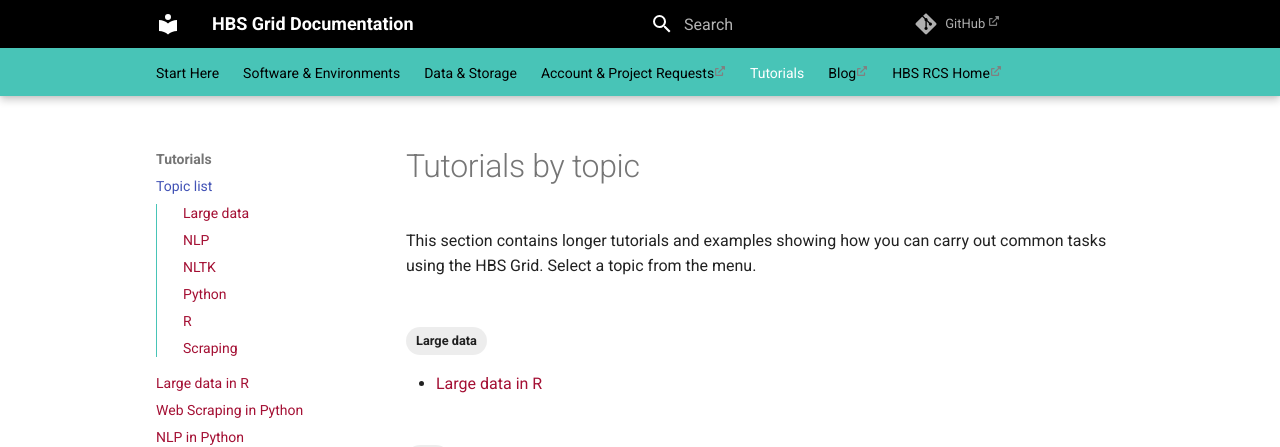
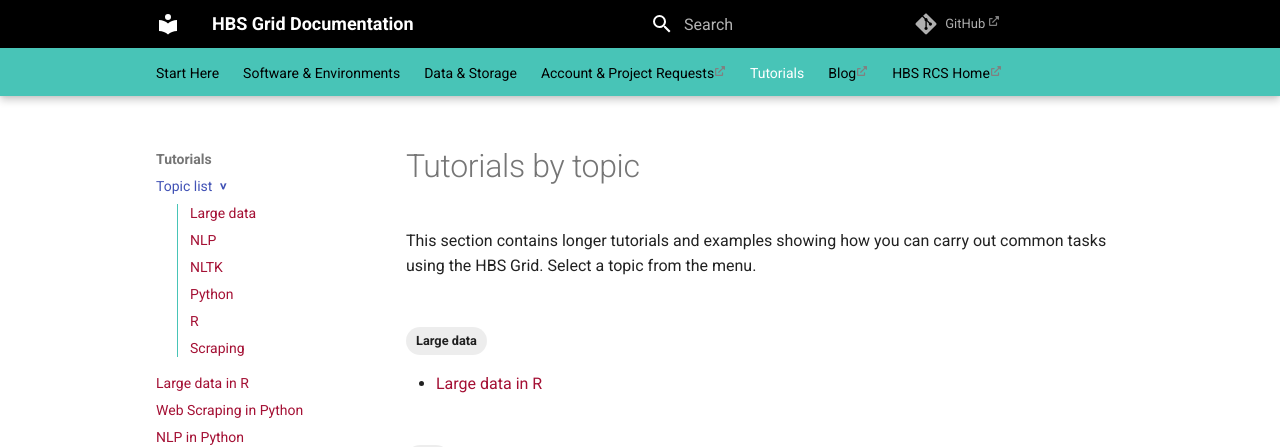
Before and after one commit to hbs-rcs/hbsgrid-docs, an MkDocs documentation site: the page built from docs/tutorials.md, in a window 1280 px wide. Shown: the top 447 px of the page. Built offline with MkDocs 1.6.1 and Material for MkDocs 9.7.7, drawn with Linux system fonts in a browser that asks for light colours; comment, search, counter and statistics services are not loaded.

Commit message:
nav expansion indicators

```diff
--- a/docs/stylesheets/extra.css
+++ b/docs/stylesheets/extra.css
@@ -45,6 +45,18 @@
     background-size: 10px auto;
 }
 
+li.md-nav__item--active:nth-child(2) > nav:nth-child(3) > ul:nth-child(2) > li > a:nth-child(1)::after {
+    content: '>';
+    font-weight: bold;
+}
+
+a.md-nav__link--active:nth-child(3)::after {
+    content: '>';
+    font-weight: bold;
+    transform: rotate(90deg);
+    -webkit-transform: rotate(90deg);
+}
+
 nav.md-nav--secondary {
-    padding-left: 1em;
+    margin-left: 1.5em;
 }
```
Lines whose indentation alone changed are shown as unchanged.
